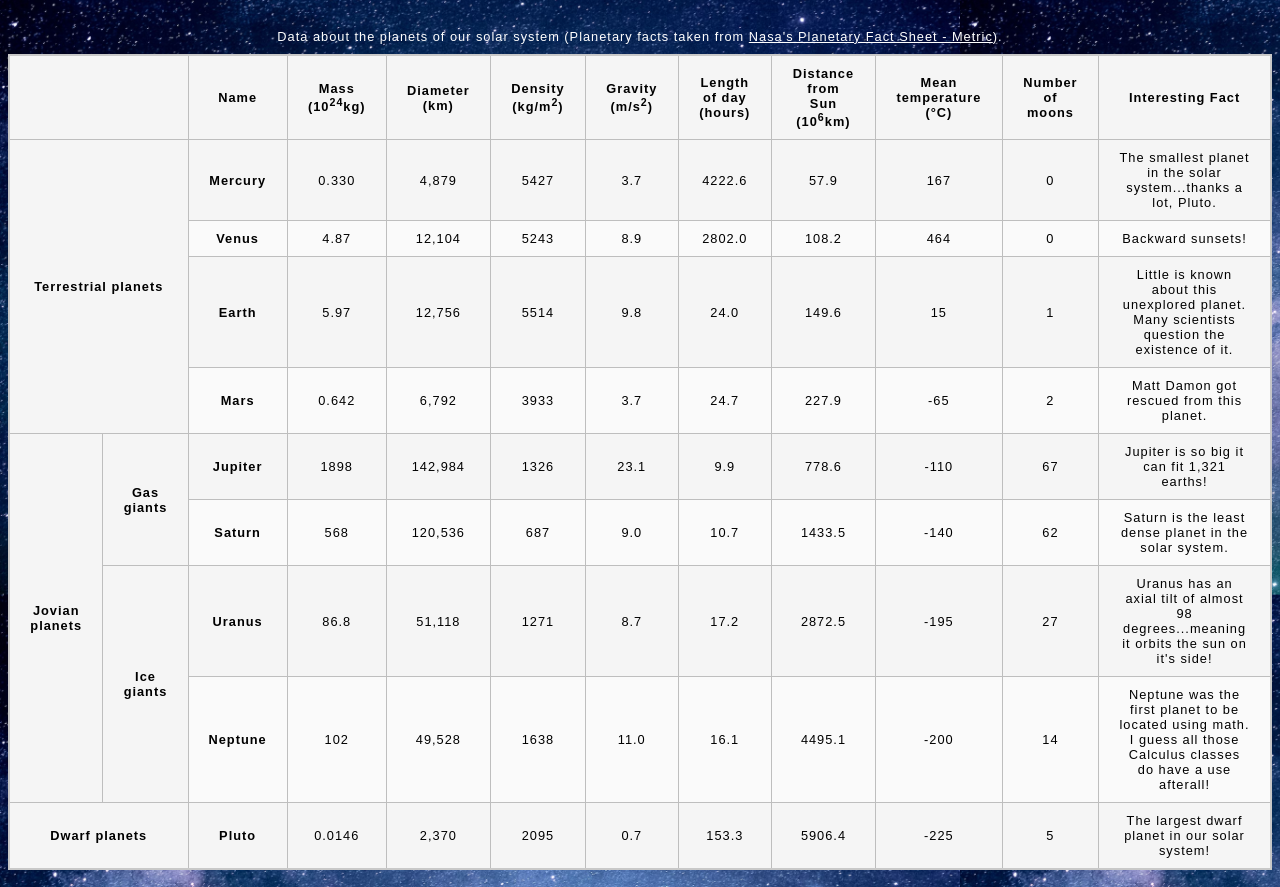
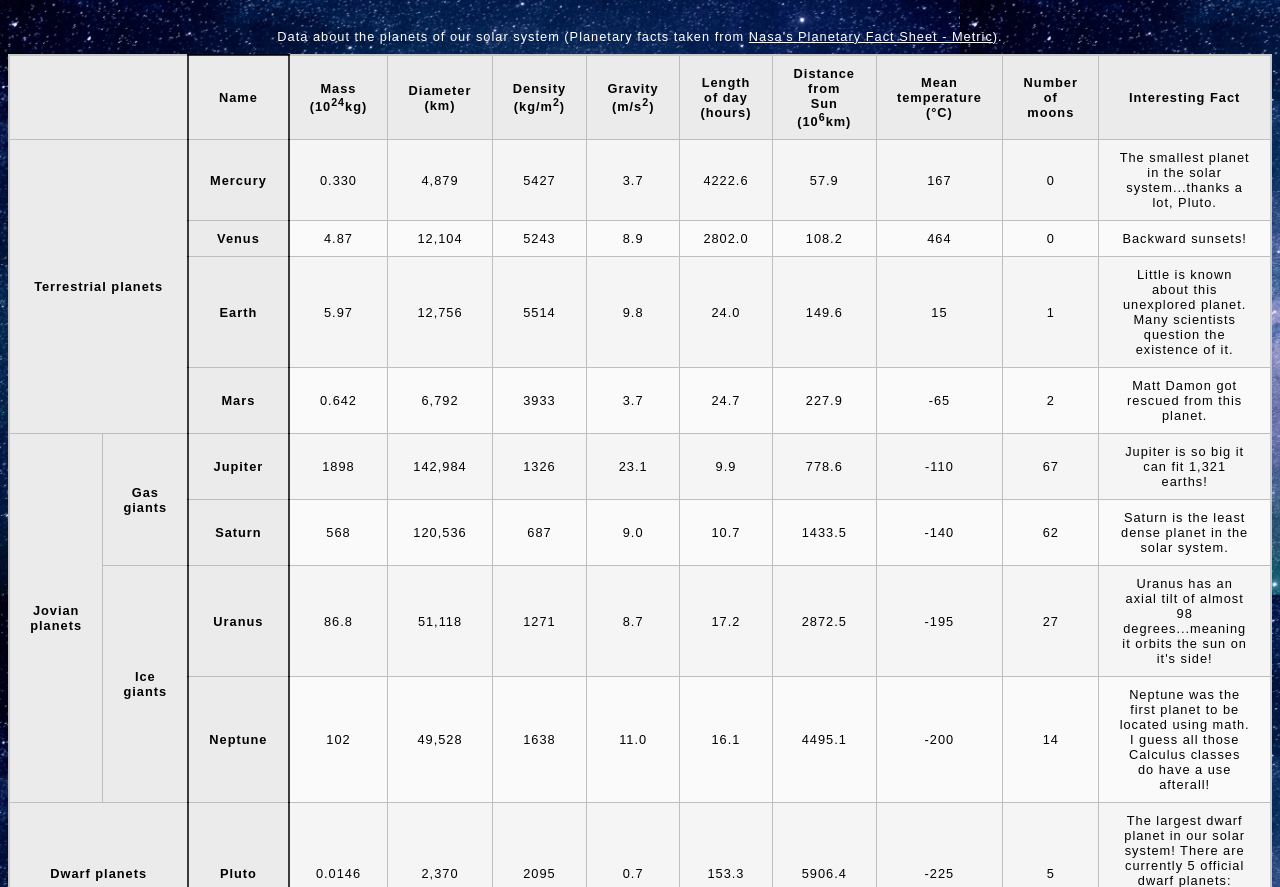
Before and after one commit to luka-danger/odin-projects, a plain HTML site: page practice/tables/index.html in a window 1280 px wide. Shown: the part 61-948 px from the top of the page. Drawn offline with Linux system fonts and the light colour scheme.

Commit message:
Add th and create border

```diff
--- a/practice/tables/index.html
+++ b/practice/tables/index.html
@@ -12,24 +12,30 @@
       <caption>Data about the planets of our solar system
         (Planetary facts taken from <a href="http://nssdc.gsfc.nasa.gov/planetary/factsheet/" id="white">Nasa's
           Planetary Fact Sheet - Metric</a>).</caption>
-      <tr>
+          <colgroup>
+            <col span="2">
+            <col style="border: 2px solid rgba(0, 0, 0, 0.75)">
+            <col span="9">
+          </colgroup>
         <thead>
-          <td colspan="2"></td>
-          <td>Name</td>
-          <td>Mass (10<sup>24</sup>kg)</td>
-          <td>Diameter (km)</td>
-          <td>Density (kg/m<sup>2</sup>)</td>
-          <td>Gravity (m/s<sup>2</sup>)</td>
-          <td>Length of day (hours)</td>
-          <td>Distance from Sun (10<sup>6</sup>km)</td>
-          <td>Mean temperature (°C)</td>
-          <td>Number of moons</td>
-          <td colspan="3">Interesting Fact</td>
+        <tr>
+          <th colspan="2"></th>
+          <th>Name</th>
+          <th>Mass (10<sup>24</sup>kg)</th>
+          <th>Diameter (km)</th>
+          <th>Density (kg/m<sup>2</sup>)</th>
+          <th>Gravity (m/s<sup>2</sup>)</th>
+          <th>Length of day (hours)</th>
+          <th>Distance from Sun (10<sup>6</sup>km)</th>
+          <th>Mean temperature (°C)</th>
+          <th>Number of moons</th>
+          <th colspan="3">Interesting Fact</th>
         </thead>
       </tr>
+      <tbody>
       <tr>
-        <td class="planetType" rowspan="4" colspan="2">Terrestrial planets</td>
-        <td class="planetType">Mercury</td>
+        <th class="planetType" rowspan="4" colspan="2">Terrestrial planets</th>
+        <th class="planetType">Mercury</th>
         <td>0.330</td>
         <td>4,879</td>
         <td>5427</td>
@@ -41,7 +47,7 @@
         <td>The smallest planet in the solar system...thanks a lot, Pluto.</td>
       </tr>
       <tr>
-        <td class="planetType">Venus</td>
+        <th class="planetType">Venus</th>
         <td>4.87</td>
         <td>12,104</td>
         <td>5243</td>
@@ -53,7 +59,7 @@
         <td>Backward sunsets!</td>
       </tr>
       <tr>
-        <td class="planetType">Earth</td>
+        <th class="planetType">Earth</th>
         <td>5.97</td>
         <td>12,756</td>
         <td>5514</td>
@@ -67,7 +73,7 @@
         </td>
       </tr>
       <tr>
-        <td class="planetType">Mars</td>
+        <th class="planetType">Mars</th>
         <td>0.642</td>
         <td>6,792</td>
         <td>3933</td>
@@ -79,9 +85,9 @@
         <td>Matt Damon got rescued from this planet.</td>
       </tr>
       <tr>
-        <td class="planetType" rowspan="4">Jovian planets</td>
-        <td class="planetType" rowspan="2">Gas giants</td>
-        <td class="planetType">Jupiter</td>
+        <th class="planetType" rowspan="4">Jovian planets</th>
+        <th class="planetType" rowspan="2">Gas giants</th>
+        <th class="planetType">Jupiter</th>
         <td>1898</td>
         <td>142,984</td>
         <td>1326</td>
@@ -93,7 +99,7 @@
         <td>Jupiter is so big it can fit 1,321 earths!</td>
       </tr>
       <tr>
-        <td class="planetType">Saturn</td>
+        <th class="planetType">Saturn</th>
         <td>568</td>
         <td>120,536</td>
         <td>687</td>
@@ -105,8 +111,8 @@
         <td>Saturn is the least dense planet in the solar system.</td>
       </tr>
       <tr>
-        <td class="planetType" rowspan="2">Ice giants</td>
-        <td class="planetType">Uranus</td>
+        <th class="planetType" rowspan="2">Ice giants</th>
+        <th class="planetType">Uranus</th>
         <td>86.8</td>
         <td>51,118</td>
         <td>1271</td>
@@ -120,7 +126,7 @@
         </td>
       </tr>
       <tr>
-        <td class="planetType">Neptune</td>
+        <th class="planetType">Neptune</th>
         <td>102</td>
         <td>49,528</td>
         <td>1638</td>
@@ -134,8 +140,8 @@
         </td>
       </tr>
       <tr>
-        <td class="planetType" colspan="2">Dwarf planets</td>
-        <td id="span" class="planetType">Pluto</td>
+        <th class="planetType" colspan="2">Dwarf planets</th>
+        <th id="span" class="planetType">Pluto</th>
         <td>0.0146</td>
         <td>2,370</td>
         <td>2095</td>
@@ -144,8 +150,12 @@
         <td>5906.4</td>
         <td>-225</td>
         <td>5</td>
-        <td>The largest dwarf planet in our solar system!</td>
+        <td>The largest dwarf planet in our solar system!
+          There are currently 5 official dwarf planets:
+          Pluto, Ceres, Eris, Makemake, and Haumea
+        </td>
       </tr>
+      </tbody>
     </table>
     <div class="my-div">
       <img src="elmo.gif"></a>
```
